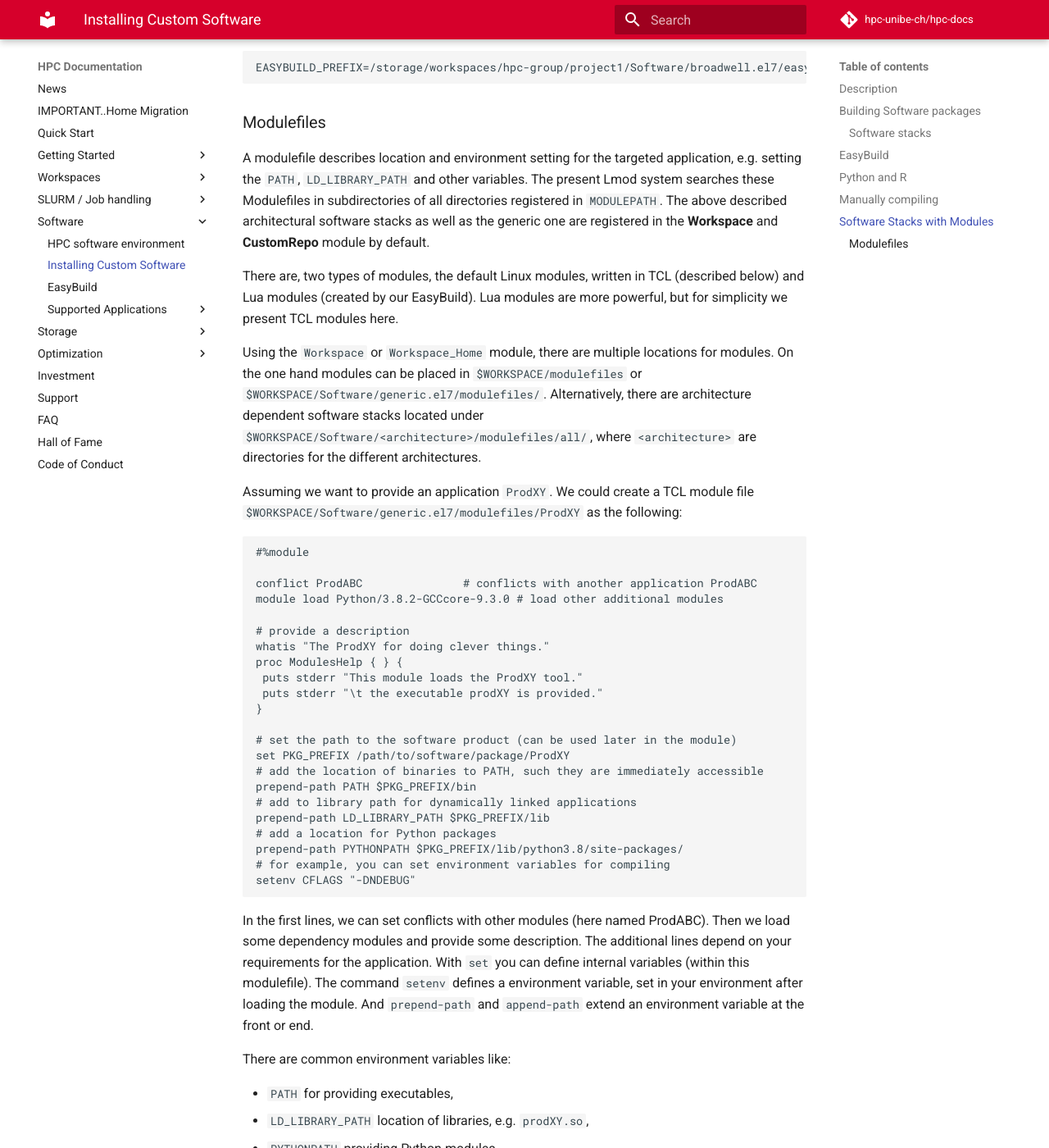
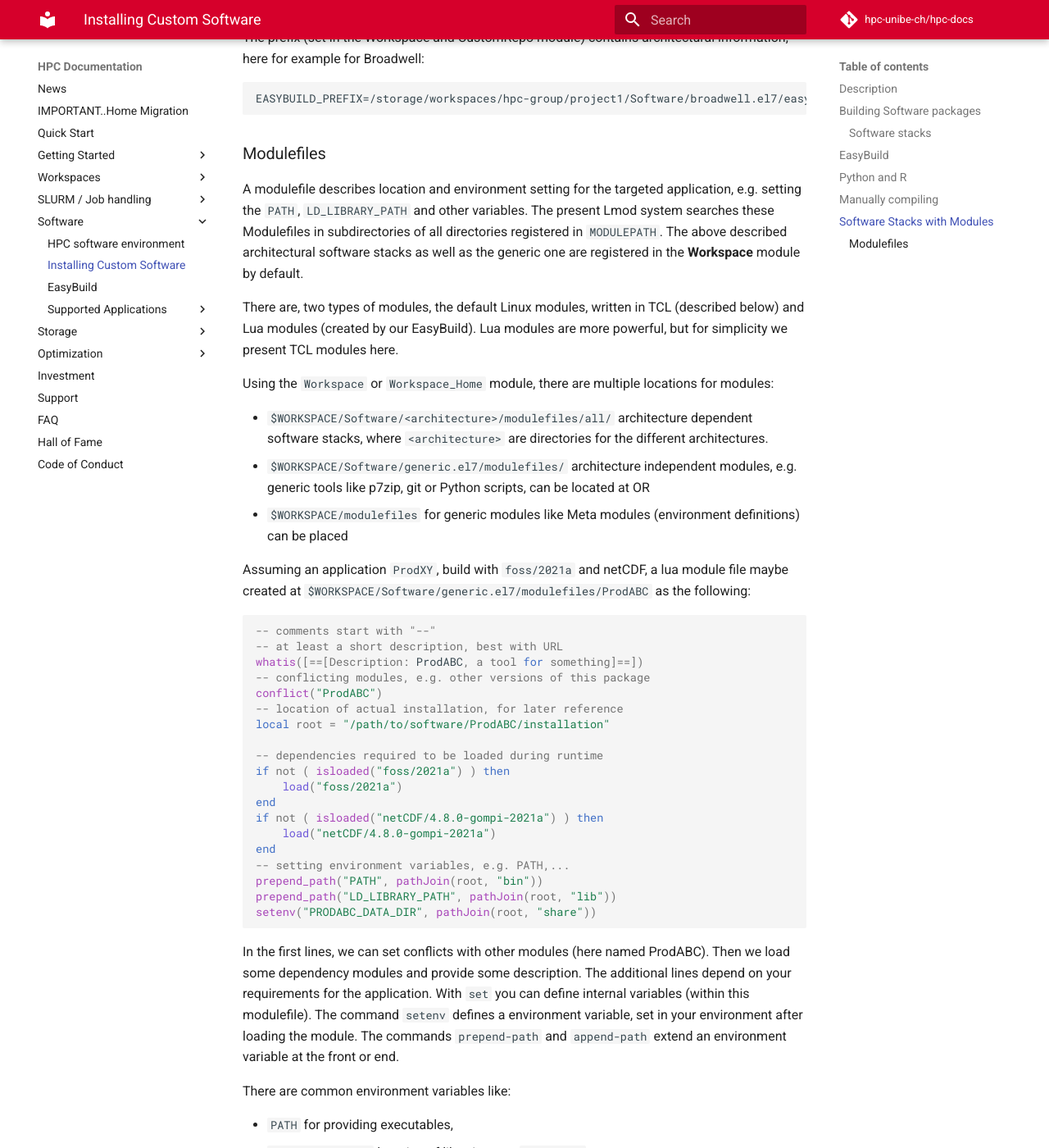
Before and after one commit to hpc-unibe-ch/hpc-unibe-ch.github.io, an MkDocs documentation site: the page built from docs/software/installing-custom-software.md, in a window 1280 px wide and 1400 px high, scrolled down 4520 px. Shown: the whole window at 82% size. Built offline with MkDocs 1.6.1 and Material for MkDocs 9.7.7, drawn with Linux system fonts in a browser that asks for light colours; comment, search, counter and statistics services are not loaded; some of the changed text lies outside the part shown.

Commit message:
module sets description and lua modules

````diff
--- a/docs/software/installing-custom-software.md
+++ b/docs/software/installing-custom-software.md
@@ -94,7 +94,7 @@ Detailed documentation can be found on the [GNU make documentation page](http://
 
 ## Software Stacks with Modules
 
-The [Workspace module](../hpc-workspaces/environment.md) and the *CustomRepo* module provide a pre-defined setup where software stacks for the **different CPU architectures** as well as a **generic** one is accessible by default.
+The [Workspace module](../hpc-workspaces/environment.md) module provide a pre-defined setup where software stacks for the **different CPU architectures** as well as a **generic** one is accessible by default.
 After loading the module you will always see all the **generic** software stack and the software stack for the CPU architecture you are located on.
 
 If you install your packages into this structure, your modules (for the correct architecture) can be accessed without additional effort.
@@ -102,23 +102,25 @@ If you install your packages into this structure, your modules (for the correct
 In general you find a structure like:
 
 ```
-/path/to/workspace/Software
-+-- ivybridge.el7
-|   +-- ...
-+-- broadwell.el7
-|   +-- modulefiles
-|       +-- all         # place modulefiles here with structure Name/version
-|           +-- ProdXY
-|               +-- 0.1 # a modulefile example
-|   +-- easybuild       # the EasyBuild software directory, could be used OR
-|   +-- software        # you could install under this directory
-+-- generic.el7
-|   +-- modulefiles
-|       +-- all         # place modulefiles here with structure Name/version
-|           +-- ProdXY
-|               +-- 0.1 # a modulefile example
-|   +-- easybuild       # the EasyBuild software directory, could be used OR
-+-- sources
+/path/to/workspace/
++-- modulefiles          # e.g. for self defined Meta Modules
++-- Software
+   +-- epyc2.el7
+      +-- ...
+   +-- broadwell.el7
+      +-- modulefiles
+         +-- all         # place modulefiles here with structure Name/version
+            +-- ProdXY
+               +-- 0.1.lua # a modulefile example
+      +-- easybuild       # the EasyBuild software directory, could be used OR
+      +-- software        # you could install under this directory
+   +-- generic.el7
+      +-- modulefiles
+         +-- all         # place modulefiles here with structure Name/version
+            +-- ProdABC
+               +-- 15.1 # another modulefile example, also TCL modules are accepted
+      +-- easybuild       # the EasyBuild software directory, could be used OR
+   +-- sources
 ```
 
 The example shows detailed structure for Broadwell and generic software stack. But the same structure can be found also for the other stacks.
@@ -137,41 +139,43 @@ EASYBUILD_PREFIX=/storage/workspaces/hpc-group/project1/Software/broadwell.el7/e
 
 ### Modulefiles
 A modulefile describes location and environment setting for the targeted application, e.g. setting the `PATH`, `LD_LIBRARY_PATH` and other variables.
-The present Lmod system searches these Modulefiles in subdirectories of all directories registered in `MODULEPATH`. The above described architectural software stacks as well as the generic one are registered in the **Workspace** and **CustomRepo** module by default.
+The present Lmod system searches these Modulefiles in subdirectories of all directories registered in `MODULEPATH`. The above described architectural software stacks as well as the generic one are registered in the **Workspace** module by default.
 
 There are, two types of modules, the default Linux modules, written in TCL (described below) and Lua modules (created by our EasyBuild). Lua modules are more powerful, but for simplicity we present TCL modules here.
 
-Using the `Workspace` or `Workspace_Home` module, there are multiple locations for modules. On the one hand modules can be placed in `$WORKSPACE/modulefiles` or `$WORKSPACE/Software/generic.el7/modulefiles/`. Alternatively, there are architecture dependent software stacks located under `$WORKSPACE/Software/<architecture>/modulefiles/all/`, where `<architecture>` are directories for the different architectures.
+Using the `Workspace` or `Workspace_Home` module, there are multiple locations for modules:
 
-Assuming we want to provide an application `ProdXY`. We could create a TCL module file `$WORKSPACE/Software/generic.el7/modulefiles/ProdXY` as the following:
+- `$WORKSPACE/Software/<architecture>/modulefiles/all/` architecture dependent software stacks, where `<architecture>` are directories for the different architectures.
+- `$WORKSPACE/Software/generic.el7/modulefiles/` architecture independent modules, e.g. generic tools like p7zip, git or Python scripts, can be located at OR
+- `$WORKSPACE/modulefiles` for generic modules like Meta modules (environment definitions) can be placed
 
-```
-#%module
 
-conflict ProdABC               # conflicts with another application ProdABC
-module load Python/3.8.2-GCCcore-9.3.0 # load other additional modules
+Assuming an application `ProdXY`, build with `foss/2021a` and netCDF, a lua module file maybe created at `$WORKSPACE/Software/generic.el7/modulefiles/ProdABC` as the following:
 
-# provide a description
-whatis "The ProdXY for doing clever things."
-proc ModulesHelp { } {
- puts stderr "This module loads the ProdXY tool."
- puts stderr "\t the executable prodXY is provided."
-}
+```Lua
+-- comments start with "--"
+-- at least a short description, best with URL
+whatis([==[Description: ProdABC, a tool for something]==])
+-- conflicting modules, e.g. other versions of this package
+conflict("ProdABC")
+-- location of actual installation, for later reference
+local root = "/path/to/software/ProdABC/installation"
 
-# set the path to the software product (can be used later in the module)
-set PKG_PREFIX /path/to/software/package/ProdXY
-# add the location of binaries to PATH, such they are immediately accessible
-prepend-path PATH $PKG_PREFIX/bin
-# add to library path for dynamically linked applications
-prepend-path LD_LIBRARY_PATH $PKG_PREFIX/lib
-# add a location for Python packages
-prepend-path PYTHONPATH $PKG_PREFIX/lib/python3.8/site-packages/
-# for example, you can set environment variables for compiling
-setenv CFLAGS "-DNDEBUG"
+-- dependencies required to be loaded during runtime
+if not ( isloaded("foss/2021a") ) then
+    load("foss/2021a")
+end
+if not ( isloaded("netCDF/4.8.0-gompi-2021a") ) then
+    load("netCDF/4.8.0-gompi-2021a")
+end
+-- setting environment variables, e.g. PATH,...
+prepend_path("PATH", pathJoin(root, "bin"))
+prepend_path("LD_LIBRARY_PATH", pathJoin(root, "lib"))
+setenv("PRODABC_DATA_DIR", pathJoin(root, "share"))
 ```
 
 In the first lines, we can set conflicts with other modules (here named ProdABC). Then we load some dependency modules and provide some description. The additional lines depend on your requirements for the application. With `set` you can define internal variables (within this modulefile).
-The command `setenv` defines a environment variable, set in your environment after loading the module. And `prepend-path` and `append-path` extend an environment variable at the front or end.
+The command `setenv` defines a environment variable, set in your environment after loading the module. The commands `prepend-path` and `append-path` extend an environment variable at the front or end.
 
 There are common environment variables like:
 
````
Also changed, not shown: docs/quick-start.md (+3 -6 lines), docs/software/hpc-modules.md (+54 -9 lines).
